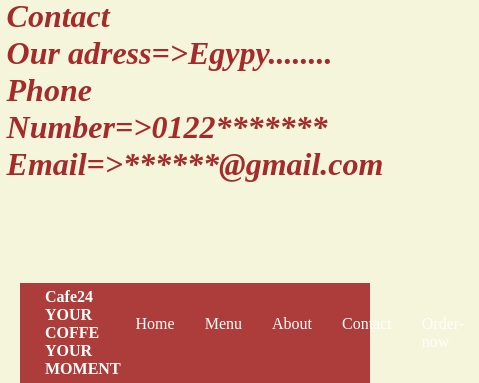
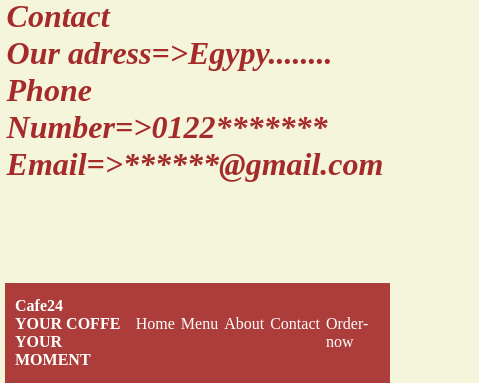
Before and after one commit to llaapphh228866-del/Cafe24, a plain HTML site: page index.html in a window 390 px wide. Shown: the part 3336-3719 px from the top of the page, 479 px wide, since content can reach past the window. Drawn offline with Linux system fonts and the light colour scheme.

Commit message:
Add files via upload

```diff
--- a/CAFE-CSS/CAFE.CSS
+++ b/CAFE-CSS/CAFE.CSS
@@ -308,6 +308,15 @@ html {
     .head a {
     margin: 3px;
     }
+    footer {
+    margin: 0 0px;
+    padding: 0px 10px;
+    justify-content: space-around;
+    margin-left: 5px;
+    }
+    footer a {
+    margin: 3px;
+    }
     .photo img {
     margin: 25px;
     margin-left: 40px;
```
